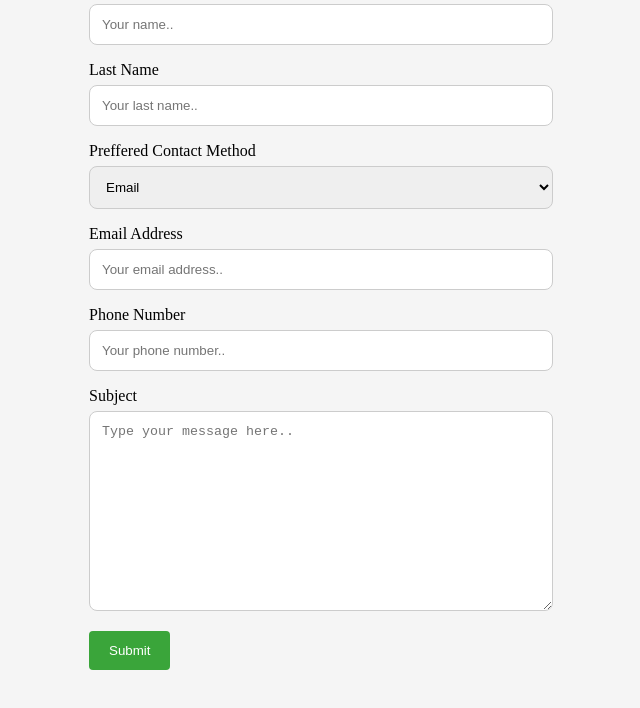
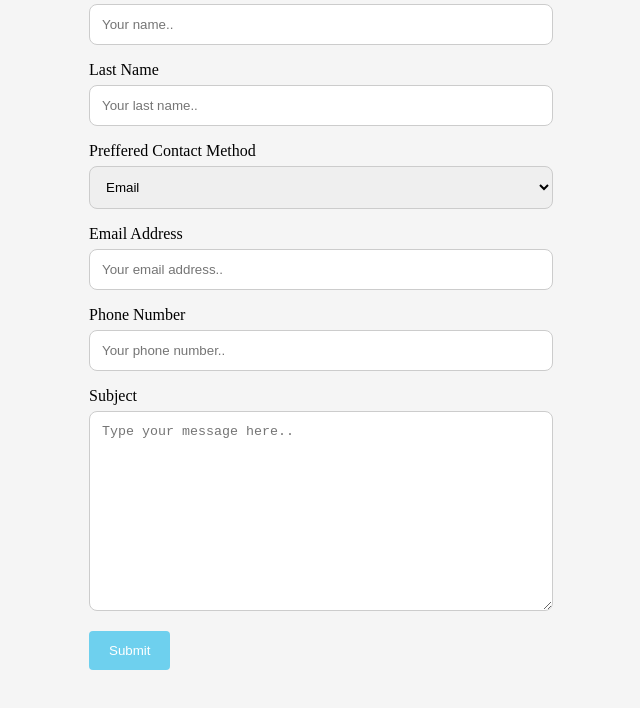
Before and after one commit to moiraleon/moiraleon.github.io, a website: page alternative_html _files/contact.html in a window 1280 px wide. In both pictures the pointer is over the input "Submit". Shown: the part 254-962 px from the top of the page, without its empty margins (319-959 px from the left). Drawn offline with Linux system fonts and the light colour scheme; files that its build step writes are made by us from their sources.

Commit message:
contact form update

```diff
--- a/styles.css
+++ b/styles.css
@@ -183,7 +183,7 @@ input[type=submit] {
 
 
 input[type=submit]:hover {
-  background-color: rgb(58, 165, 58);
+  background-color: rgb(110, 208, 238);
 }
 
 
```
